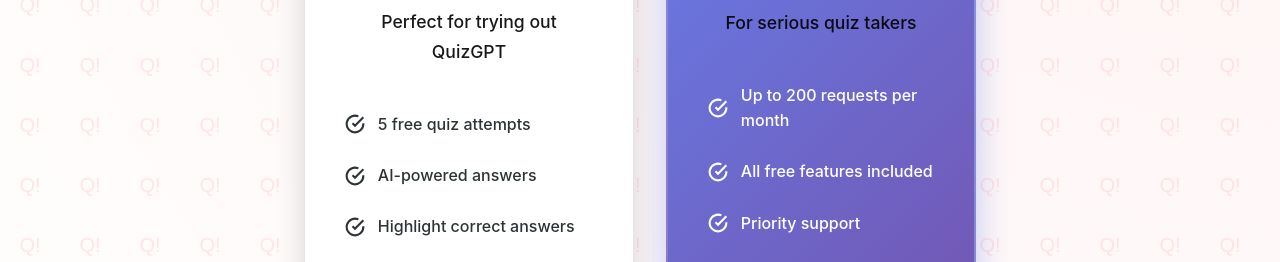
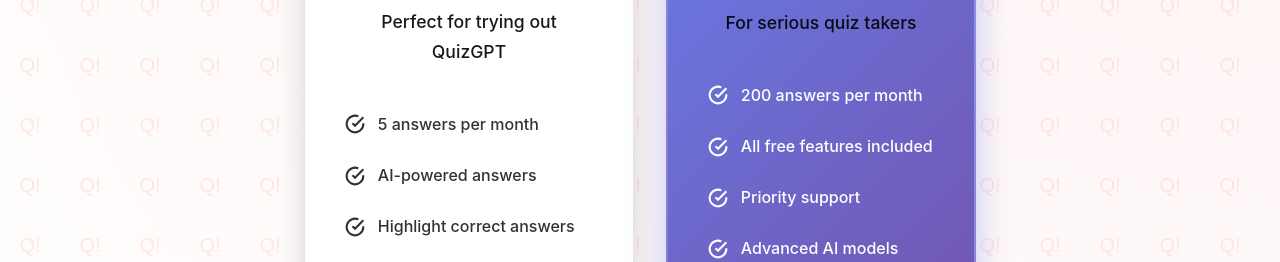
Before and after one commit to im23b-busere/QuizGPT, a browser extension: page docs/pricing.html in a window 1280 px wide. Shown: the part 503-765 px from the top of the page. Drawn offline with Linux system fonts and the light colour scheme.

Commit message:
small UI change

```diff
--- a/docs/pricing.html
+++ b/docs/pricing.html
@@ -66,7 +66,7 @@
                   <path d="M22 11.08V12a10 10 0 1 1-5.93-9.14"></path>
                   <polyline points="22 4 12 14.01 9 11.01"></polyline>
                 </svg>
-                5 free quiz attempts
+                5 answers per month
               </li>
               <li>
                 <svg viewBox="0 0 24 24" fill="none" stroke="currentColor" stroke-width="2">
@@ -118,7 +118,7 @@
                   <path d="M22 11.08V12a10 10 0 1 1-5.93-9.14"></path>
                   <polyline points="22 4 12 14.01 9 11.01"></polyline>
                 </svg>
-                Up to 200 requests per month
+                200 answers per month
               </li>
               <li>
                 <svg viewBox="0 0 24 24" fill="none" stroke="currentColor" stroke-width="2">
```
